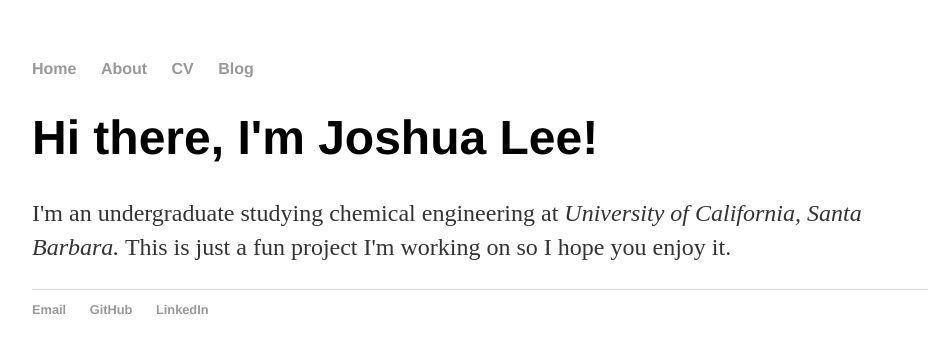
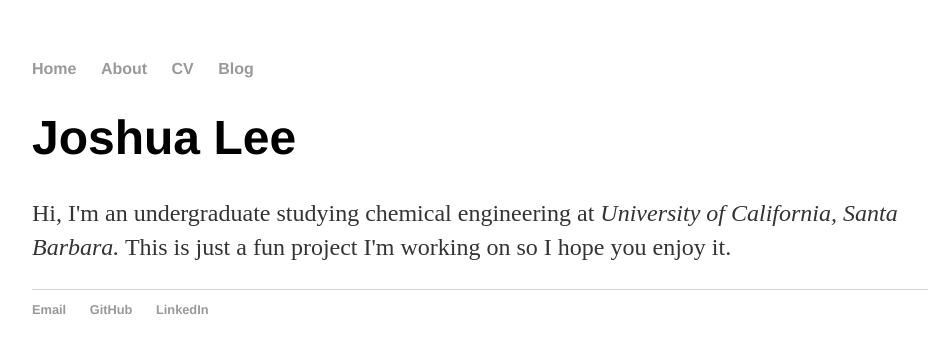
Before and after one commit to 1996leejoshua/1996leejoshua.github.io, a Jekyll site: the page built from index.html, in a window 1280 px wide. Shown: the top 353 px of the page, without its empty margins (160-1088 px from the left). Built offline with Jekyll 4.4.1, drawn with Linux system fonts in a browser that asks for light colours.

Commit message:
Update index.html

```diff
--- a/index.html
+++ b/index.html
@@ -3,6 +3,6 @@ layout: default
 title: Joshua Lee
 ---
 <div class="blurb">
-	<h1>Hi there, I'm Joshua Lee!</h1>
-	<p>I'm an undergraduate studying chemical engineering at <em>University of California, Santa Barbara.</em> This is just a fun project I'm working on so I hope you enjoy it.</p>
+	<h1>Joshua Lee</h1>
+	<p>Hi, I'm an undergraduate studying chemical engineering at <em>University of California, Santa Barbara.</em> This is just a fun project I'm working on so I hope you enjoy it.</p>
 </div><!-- /.blurb -->
```
